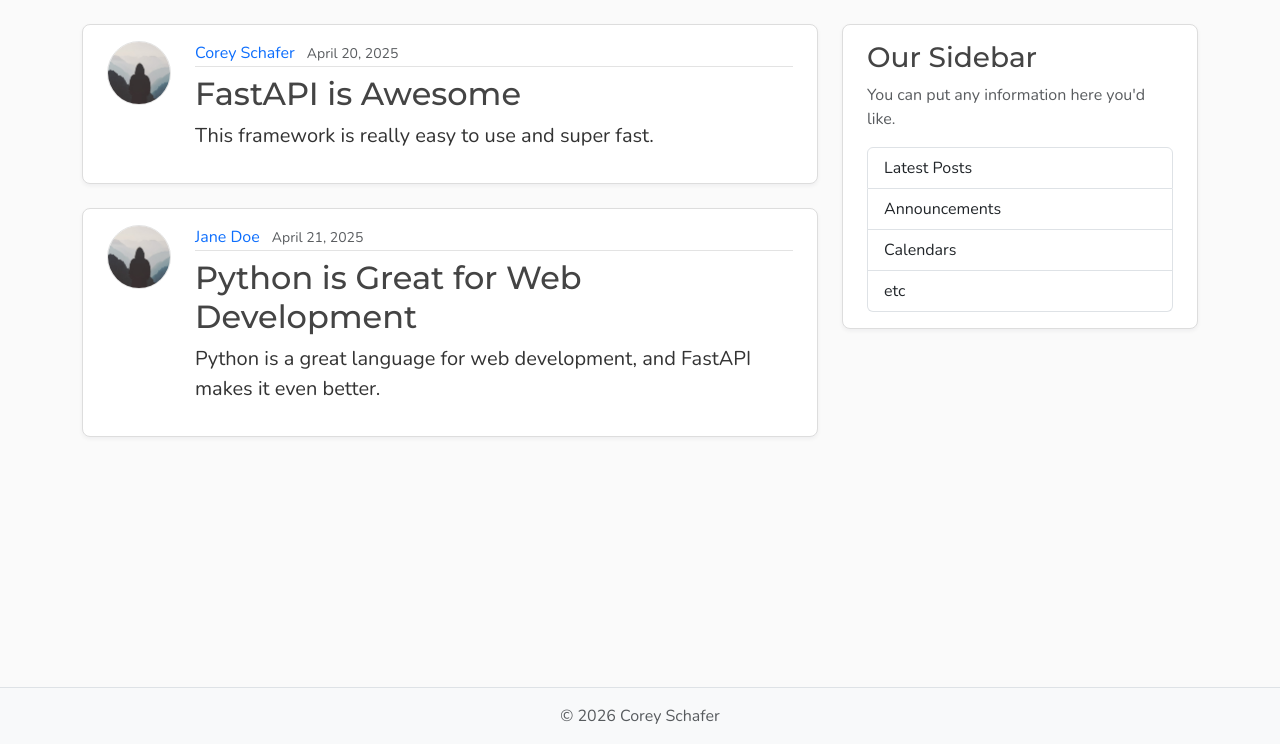
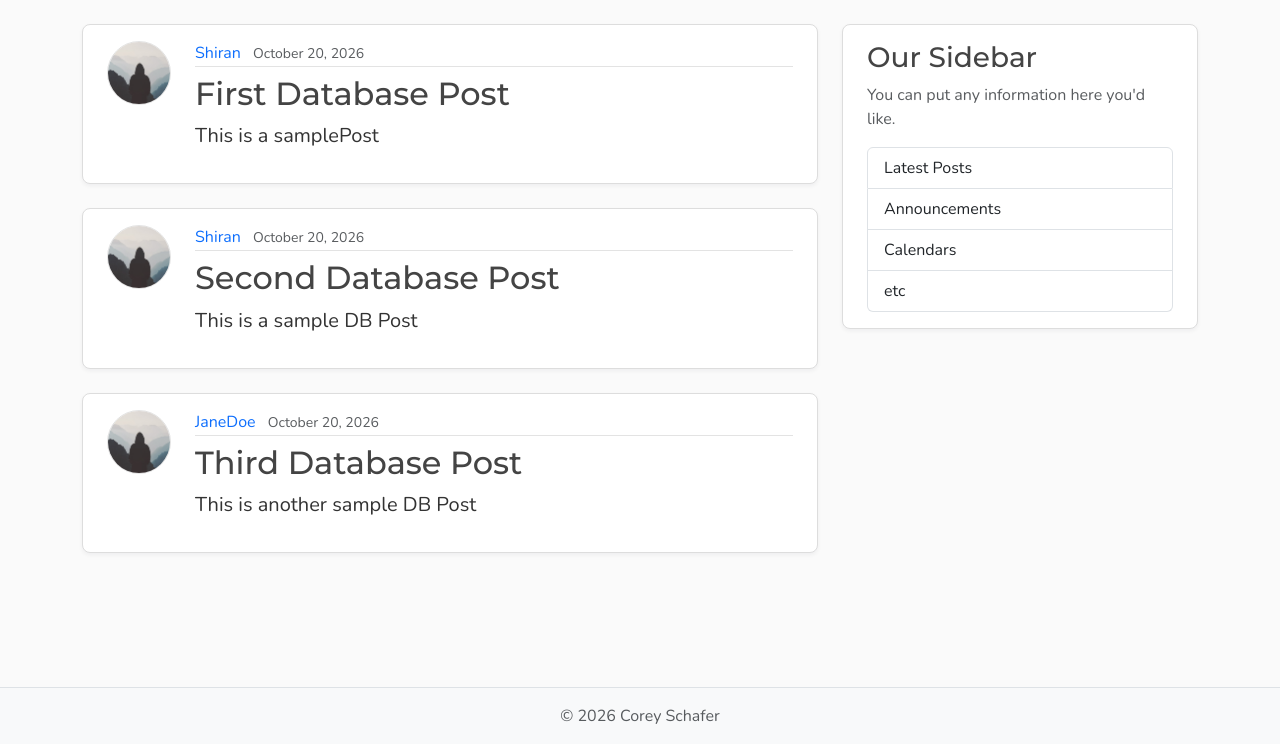
Before and after one commit to shiran-dinushka/fastapi_blog, a FastAPI app: page / in a window 1280 px wide. Shown: the part 56-800 px from the top of the page. Run offline with FastAPI, Linux system fonts and the light colour scheme.

Commit message:
Add sqllite database and sqlalchemy models

```diff
--- /dev/null
+++ b/database.py
@@ -0,0 +1,17 @@
+from sqlalchemy import create_engine
+from sqlalchemy.orm import sessionmaker, DeclarativeBase
+
+SQLALCHEMY_DATABASE_URL = "sqlite:///./blog.db"
+
+engine = create_engine(
+    SQLALCHEMY_DATABASE_URL, connect_args={"check_same_thread": False},
+)
+
+SessionLocal = sessionmaker(autocommit=False, autoflush=False, bind=engine)
+
+class Base(DeclarativeBase):
+    pass
+
+def get_db():
+    with SessionLocal() as db:
+        yield db
--- a/main.py
+++ b/main.py
@@ -1,70 +1,123 @@
-from fastapi import FastAPI, Request, HTTPException, status
+from typing import Annotated
+
+from fastapi import FastAPI, Request, HTTPException, status, Depends
 from fastapi.templating import Jinja2Templates
 from fastapi.exceptions import RequestValidationError
 from fastapi.responses import JSONResponse
 from fastapi.staticfiles import StaticFiles
 from starlette.exceptions import HTTPException as StarletteHTTPException
-from schemas import PostCreate, PostResponse
+from sqlalchemy import select
+from sqlalchemy.orm import Session
+
+import models
+from database import Base, engine ,get_db
+from schemas import PostCreate, PostResponse, UserCreate, UserResponse
+
+Base.metadata.create_all(bind=engine)
+
 
 app = FastAPI()
 
 app.mount("/static", StaticFiles(directory="static"), name="static")
+
+app.mount("/media", StaticFiles(directory="media"), name="media")
+
 templates = Jinja2Templates(directory="templates")
-
-posts: list[dict] = [
-    {
-        "id": 1,
-        "author": "Corey Schafer",
-        "title": "FastAPI is Awesome",
-        "content": "This framework is really easy to use and super fast.",
-        "date_posted": "April 20, 2025",
-    },
-    {
-        "id": 2,
-        "author": "Jane Doe",
-        "title": "Python is Great for Web Development",
-        "content": "Python is a great language for web development, and FastAPI makes it even better.",
-        "date_posted": "April 21, 2025",
-    },
-]
 
 @app.get("/", include_in_schema=False, name="home")
 @app.get("/posts", include_in_schema=False, name="posts")
-def home(request: Request):
-    return templates.TemplateResponse(request, "home.html", {"posts": posts, "title": "Home"})
+def home(request: Request, db: Annotated[Session, Depends(get_db)]):
+    result = db.execute(select(models.Post))
+    posts = result.scalars().all()
+    return templates.TemplateResponse(request, "home.html", {"request": request, "posts": posts})
 
 @app.get("/post/{post_id}", include_in_schema=False)
-def post_page(request: Request,post_id: int):
-    for post in posts:
-        if post["id"] == post_id:
-             title = post["title"][:50]
-             return templates.TemplateResponse(request, "post.html", {"post": post, "title": title})
-    raise HTTPException(status_code=status.HTTP_404_NOT_FOUND, detail="Post not found")
+def post_page(request: Request,post_id: int, db: Annotated[Session, Depends(get_db)]):
+    result = db.execute(select(models.Post).where(models.Post.id == post_id))
+    post = result.scalars().first()
+    if not post:
+        raise HTTPException(status_code=status.HTTP_404_NOT_FOUND, detail="Post not found")
+    title = post.title[:50]
+    return templates.TemplateResponse(request, "post.html", {"post": post, "title": title})
 
+@app.get("/users/{user_id}/posts", include_in_schema=False, name="user_posts")
+def user_posts_page(request: Request, user_id: int, db: Annotated[Session, Depends(get_db)]):
+    result = db.execute(select(models.User).where(models.User.id == user_id))
+    user = result.scalars().first()
+    if not user:
+        raise HTTPException(status_code=status.HTTP_404_NOT_FOUND, detail="User not found")
+    result = db.execute(select(models.Post).where(models.Post.user_id == user_id))
+    posts = result.scalars().all()
+    return templates.TemplateResponse(request, "user_posts.html", { "posts": posts,"user": user, "title": f"{user.username}'s Posts"})
+
+@app.post("/api/users", response_model=UserResponse, status_code=status.HTTP_201_CREATED)
+def create_user(user: UserCreate, db: Annotated[Session, Depends(get_db)]):
+    result = db.execute(select(models.User).where(models.User.username == user.username))
+    existing_user = result.scalars().first()
+    if existing_user:
+        raise HTTPException(status_code=status.HTTP_400_BAD_REQUEST, detail="Username already exists")
+
+    result = db.execute(select(models.User).where(models.User.email == user.email))
+    existing_email = result.scalars().first()
+    if existing_email:
+        raise HTTPException(status_code=status.HTTP_400_BAD_REQUEST, detail="Email already exists")
+
+    new_user = models.User(
+        username=user.username,
+        email=user.email,
+    )
+    db.add(new_user)
+    db.commit()
+    db.refresh(new_user)
+    return new_user
+
+@app.get("/api/user/{user_id}", response_model=UserResponse)
+def get_user(user_id: int, db: Annotated[Session, Depends(get_db)]):
+    result = db.execute(select(models.User).where(models.User.id == user_id))
+    user = result.scalars().first()
+    if not user:
+        raise HTTPException(status_code=status.HTTP_404_NOT_FOUND, detail="User not found")
+    return user
+
+@app.get("/api/users/{user_id}/posts", response_model=list[PostResponse])
+def get_user_posts(user_id: int, db: Annotated[Session, Depends(get_db)]):
+    result = db.execute(select(models.User).where(models.User.id == user_id))
+    user = result.scalars().first()
+    if not user:
+        raise HTTPException(status_code=status.HTTP_404_NOT_FOUND, detail="User not found")
+    result = db.execute(select(models.Post).where(models.Post.user_id == user_id))
+    posts = result.scalars().all()
+    return posts
 
 @app.get("/api/posts", response_model=list[PostResponse])
-def get_posts():
+def get_posts(db: Annotated[Session, Depends(get_db)]):
+    result = db.execute(select(models.Post))
+    posts = result.scalars().all()
     return posts
 
 @app.get("/api/post/{post_id}", response_model=PostResponse)
-def get_post(post_id: int):
-    for post in posts:
-        if post["id"] == post_id:
-            return post
-    raise HTTPException(status_code=status.HTTP_404_NOT_FOUND, detail="Post not found")
+def get_post(post_id: int, db: Annotated[Session, Depends(get_db)]):
+    result = db.execute(select(models.Post).where(models.Post.id == post_id))
+    post = result.scalars().first()
+    if not post:
+        raise HTTPException(status_code=status.HTTP_404_NOT_FOUND, detail="Post not found")
+    return post
 
 @app.post("/api/post", response_model=PostResponse, status_code=status.HTTP_201_CREATED)
-def create_post(post: PostCreate):
-    new_id = max(p["id"] for p in posts) + 1 if posts else 1
-    new_post = {
+def create_post(post: PostCreate, db: Annotated[Session, Depends(get_db)]):
+    result = db.execute(select(models.User).where(models.User.id == post.user_id))
+    user = result.scalars().first()
+    if not user:
+        raise HTTPException(status_code=status.HTTP_404_NOT_FOUND, detail="User not found")
 
-        "id": new_id,
-        "author": post.author,
-        "title": post.title,
-        "content": post.content,
-        "date_posted": "April 23, 2025",
-    }
-    posts.append(new_post)
+    new_post = models.Post(
+        title=post.title,
+        content=post.content,
+        user_id=post.user_id,
+    )
+    db.add(new_post)
+    db.commit()
+    db.refresh(new_post)
     return new_post
 
 @app.exception_handler(StarletteHTTPException)
--- a/pyproject.toml
+++ b/pyproject.toml
@@ -9,6 +9,7 @@ authors = [
 requires-python = ">=3.12"
 dependencies = [
     "fastapi[standard]>=0.143.0",
+    "sqlalchemy>=2.1.5",
 ]
 
 [build-system]
--- a/templates/home.html
+++ b/templates/home.html
@@ -4,15 +4,15 @@
     <article class="content-section py-3 px-4 mb-4">
       <div class="d-flex align-items-start gap-4">
         <img class="rounded-circle article-img flex-shrink-0"
-             src="{{ url_for('static', path='profile_pics/default.jpg') }}"
-             alt="{{ post.author }}'s profile picture"
+             src="{{ post.author.image_path }}"
+             alt="{{ post.author.username }}'s profile picture"
              width="64"
              height="64"
              loading="lazy">
         <div class="flex-grow-1">
           <div class="article-metadata mb-2">
-            <a class="me-2" href="#">{{ post.author }}</a>
-            <small class="text-body-secondary">{{ post.date_posted }}</small>
+            <a class="me-2" href={{ url_for('user_posts', user_id=post.author.id) }}>{{ post.author.username }}</a>
+            <small class="text-body-secondary">{{ post.date_posted.strftime('%B %d, %Y')  }}</small>
           </div>
           <h2>
             <a class="article-title" href={{ url_for('post_page', post_id=post.id) }}>{{ post.title }}</a>
```
Also changed, not shown: models.py (added, +35 -0 lines), schemas.py (+20 -4 lines), templates/post.html (+4 -4 lines), blog.db (added), 1 other file.
